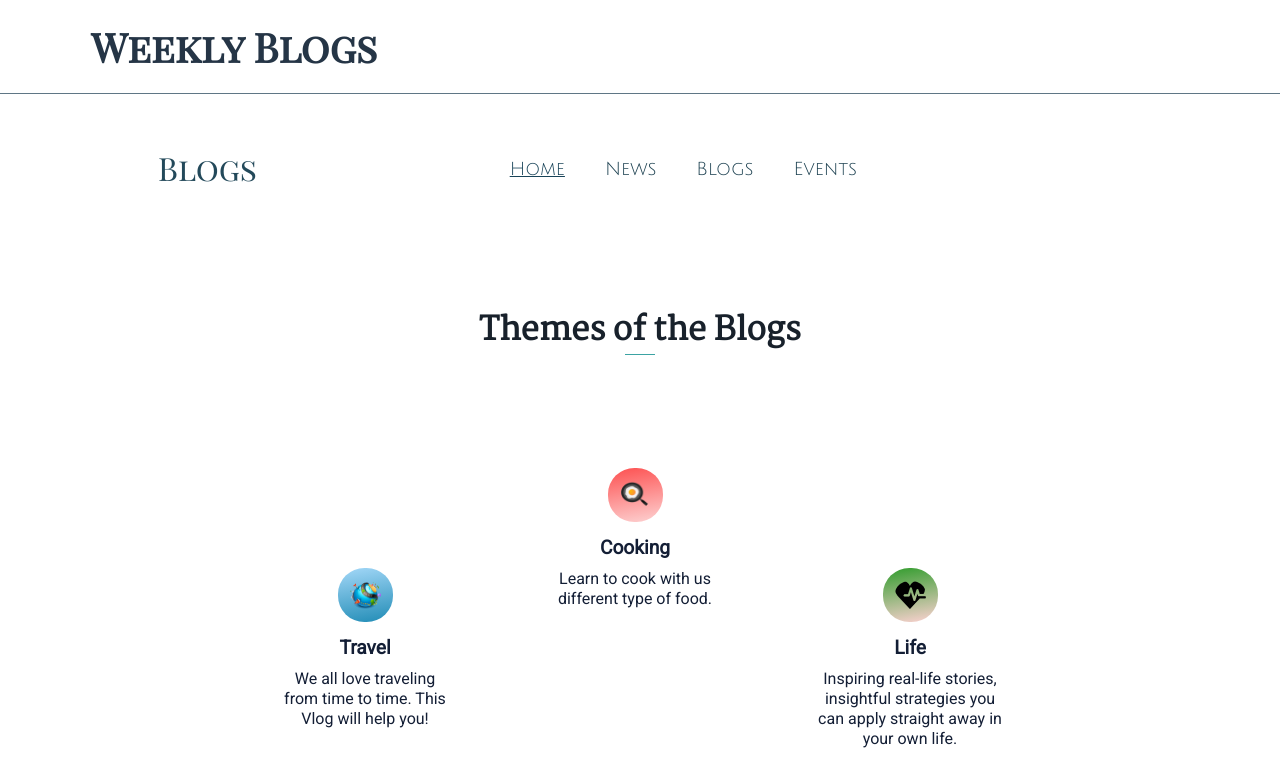
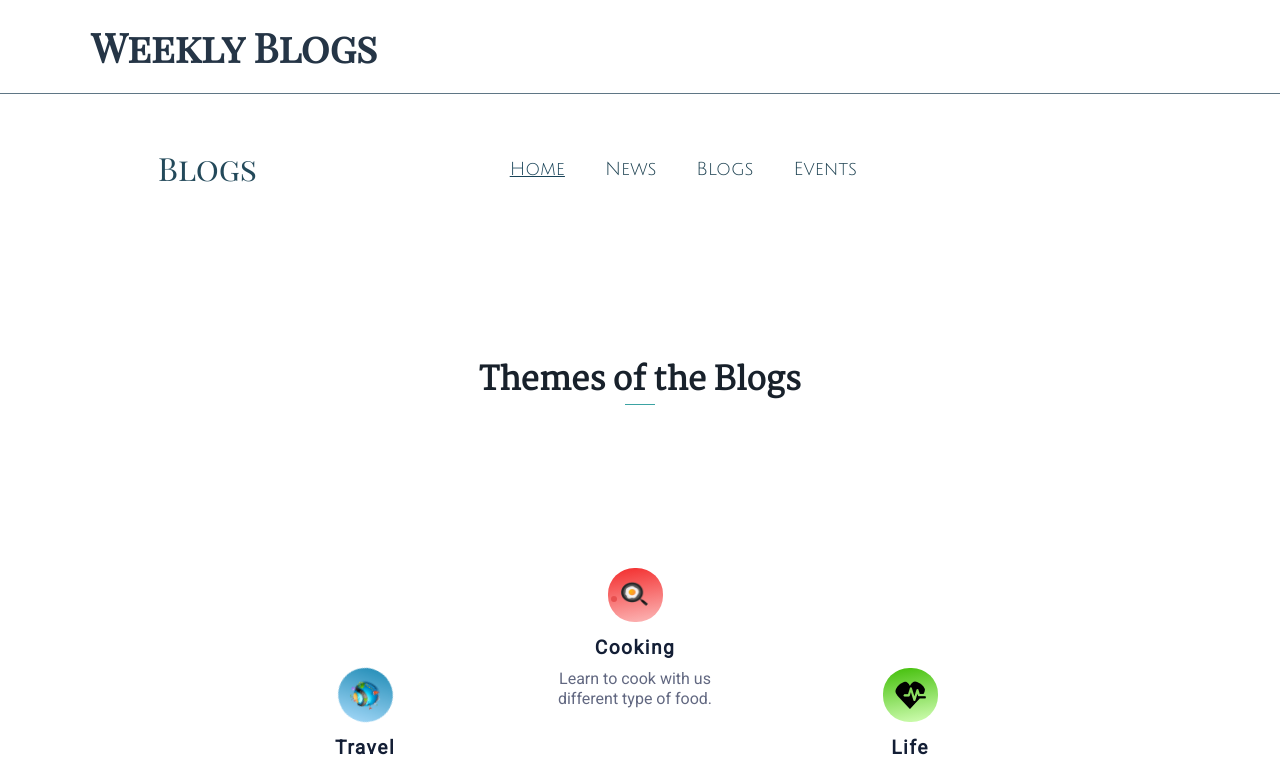
Before and after one commit to Andarus-1994/BlogDesign, a Vue app: page /BlogDesign in a window 1280 px wide. Shown: the top 757 px of the page. Built offline with nearby package versions, Linux system fonts and the light colour scheme.

Commit message:
Soft change to themes design

```diff
--- a/src/App.vue
+++ b/src/App.vue
@@ -29,6 +29,6 @@ body {
   color: #2c3e50;
   padding: 0;
   margin: 0;
-  height: 1200px;
+  height: 1500px;
 }
 </style>
--- a/src/components/themes.vue
+++ b/src/components/themes.vue
@@ -67,8 +67,9 @@ export default {
 
 <style scoped>
 .Themes {
+  position: relative;
   text-align: center;
-  margin-top: 100px;
+  margin-top: 150px;
 }
 .Themes > ul {
   display: flex;
@@ -111,17 +112,30 @@ export default {
   padding: 13px 12px;
   width: 31px;
   height: 28px;
-  border-radius: 48%;
+  border-radius: 50%;
+  animation: rotation 15s infinite;
+}
+@keyframes rotation {
+  0% {
+    transform: rotate(0deg);
+  }
+
+  100% {
+    transform: rotate(360deg);
+  }
 }
 .Themes > ul li h2 {
   font-family: "Roboto", sans-serif;
   font-size: 1.2rem;
   margin: 10px 0px;
+  letter-spacing: 1.5px;
 }
 .Themes > ul li p {
   font-family: "Roboto", sans-serif;
   line-height: 20px;
   font-size: 1rem;
+  color: #626881;
+  transition-duration: 0.4s;
 }
 
 .Themes > ul > li:nth-child(2) {
@@ -136,17 +150,54 @@ export default {
   list-style-type: none;
 }
 .Themes > ul > li:nth-child(2) ul li:nth-of-type(1) img {
+  position: relative;
   background: -webkit-linear-gradient(
     170deg,
     rgb(139, 203, 243),
     rgb(33, 140, 182)
   );
-  background: linear-gradient(170deg, rgb(253, 79, 79), rgb(253, 210, 210));
+  background: linear-gradient(170deg, rgb(243, 43, 43), rgb(252, 185, 185));
   margin: 0 auto;
   padding: 13px 12px;
   width: 31px;
   height: 28px;
   border-radius: 48%;
+}
+.Themes > ul > li:nth-child(2) ul li:nth-of-type(1) p {
+  position: relative;
+}
+.Themes > ul > li:nth-child(2) ul li:nth-of-type(1) p::after {
+  content: "";
+  position: absolute;
+  background-color: rgb(231, 76, 76);
+
+  width: 6px;
+  height: 6px;
+  border-radius: 50%;
+  animation: travel infinite 4s;
+}
+
+@keyframes travel {
+  0% {
+    opacity: 0;
+    top: -100px;
+    left: 0;
+  }
+  40% {
+    opacity: 1;
+    top: -70px;
+    left: 90px;
+  }
+  70% {
+    opacity: 1;
+    top: -60px;
+    left: 80px;
+  }
+  100% {
+    opacity: 0;
+    top: 50px;
+    left: 0;
+  }
 }
 
 .Themes > ul > li:nth-child(2) ul li:nth-of-type(2) {
@@ -184,7 +235,7 @@ export default {
     rgb(139, 203, 243),
     rgb(33, 140, 182)
   );
-  background: linear-gradient(170deg, rgb(48, 156, 44), rgb(253, 210, 210));
+  background: linear-gradient(170deg, rgb(65, 190, 7), rgb(212, 255, 183));
   margin: 0 auto;
   padding: 13px 12px;
   width: 31px;
--- a/src/components/topMenu.vue
+++ b/src/components/topMenu.vue
@@ -29,7 +29,7 @@
     <div class="nav" v-if="!showNav">
       <div class="Logo">Blogs</div>
       <ul>
-        <router-link exact active-class="active" to="/"
+        <router-link exact active-class="active" to="/BlogDesign"
           ><li>Home</li></router-link
         >
         <router-link to="/news" active-class="active"
--- a/src/views/home.vue
+++ b/src/views/home.vue
@@ -21,7 +21,7 @@ h1 {
   -moz-osx-font-smoothing: grayscale;
   text-align: center;
   color: #18212b;
-  margin-top: 100px;
+  margin-top: 150px;
 }
 h1::after {
   content: "";
```
Also changed, not shown: 1 other file (tests, documents, lock files or other folders).
